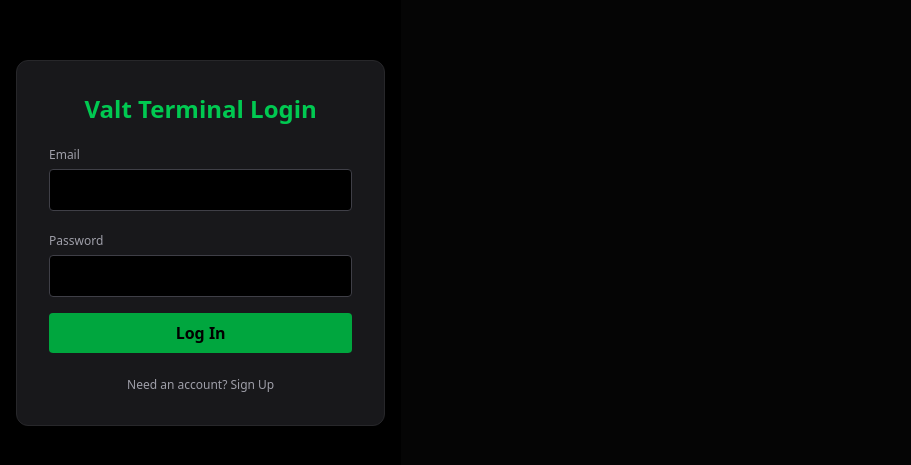
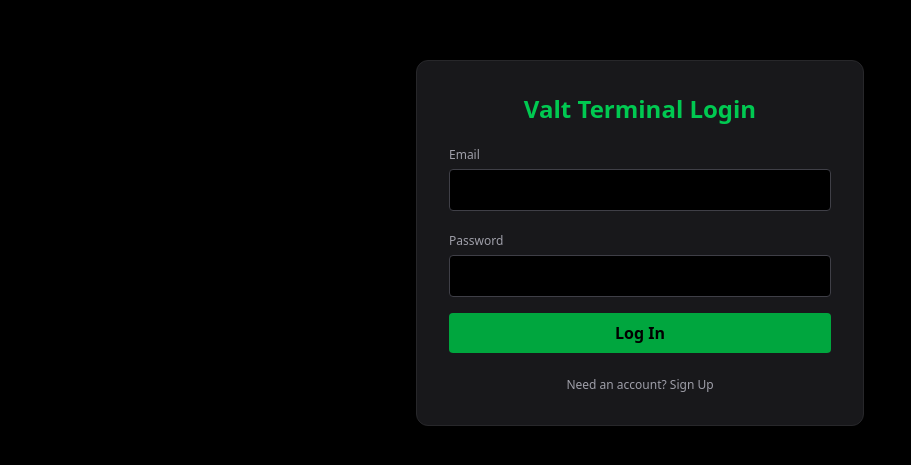
Before and after one commit to hackmaabhinab/trading-dashboard, a Next.js app: page /login in a window 1280 px wide. Shown: the part 157-622 px from the top of the page, without its empty margins (0-911 px from the left). Built offline with nearby package versions, Linux system fonts and the light colour scheme; no server answers.

Commit message:
fix: centered login card layout

```diff
--- a/app/login/page.tsx
+++ b/app/login/page.tsx
@@ -41,8 +41,8 @@
   };
 
   return (
-    <div className="flex min-h-screen items-center justify-center bg-black text-white p-4">
-      <form onSubmit={handleAuth} className="w-full max-w-md bg-zinc-900 p-8 rounded-xl border border-zinc-800 space-y-4">
+    <div className="fixed inset-0 z-50 flex items-center justify-center bg-black p-4">
+      <form onSubmit={handleAuth} className="w-full max-w-md bg-zinc-900 p-8 rounded-xl border border-zinc-800 space-y-4 shadow-2xl">
         <h2 className="text-2xl font-bold text-center text-green-500">
           {isSignUp ? "Create Valt Account" : "Valt Terminal Login"}
         </h2>
```
